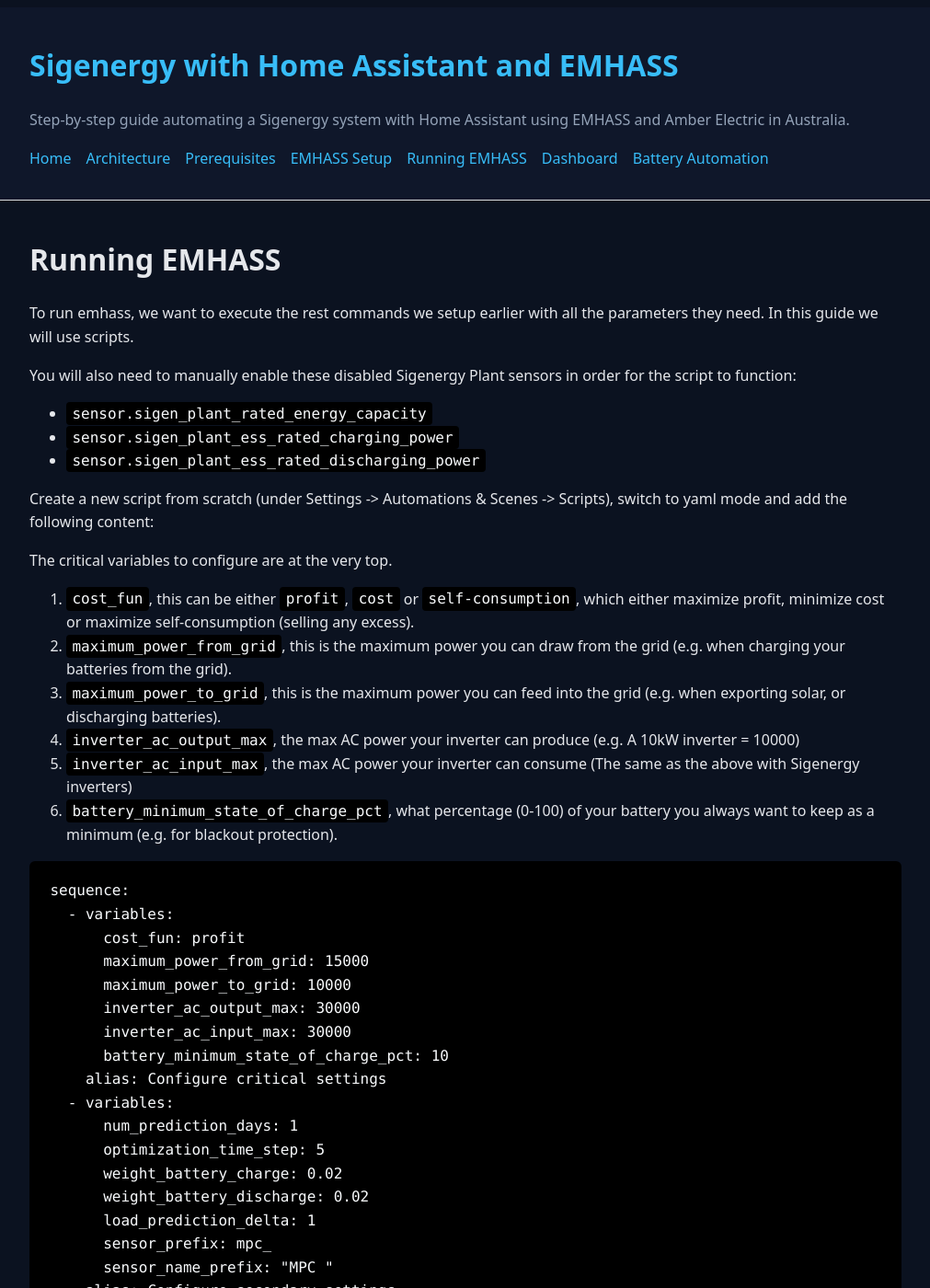
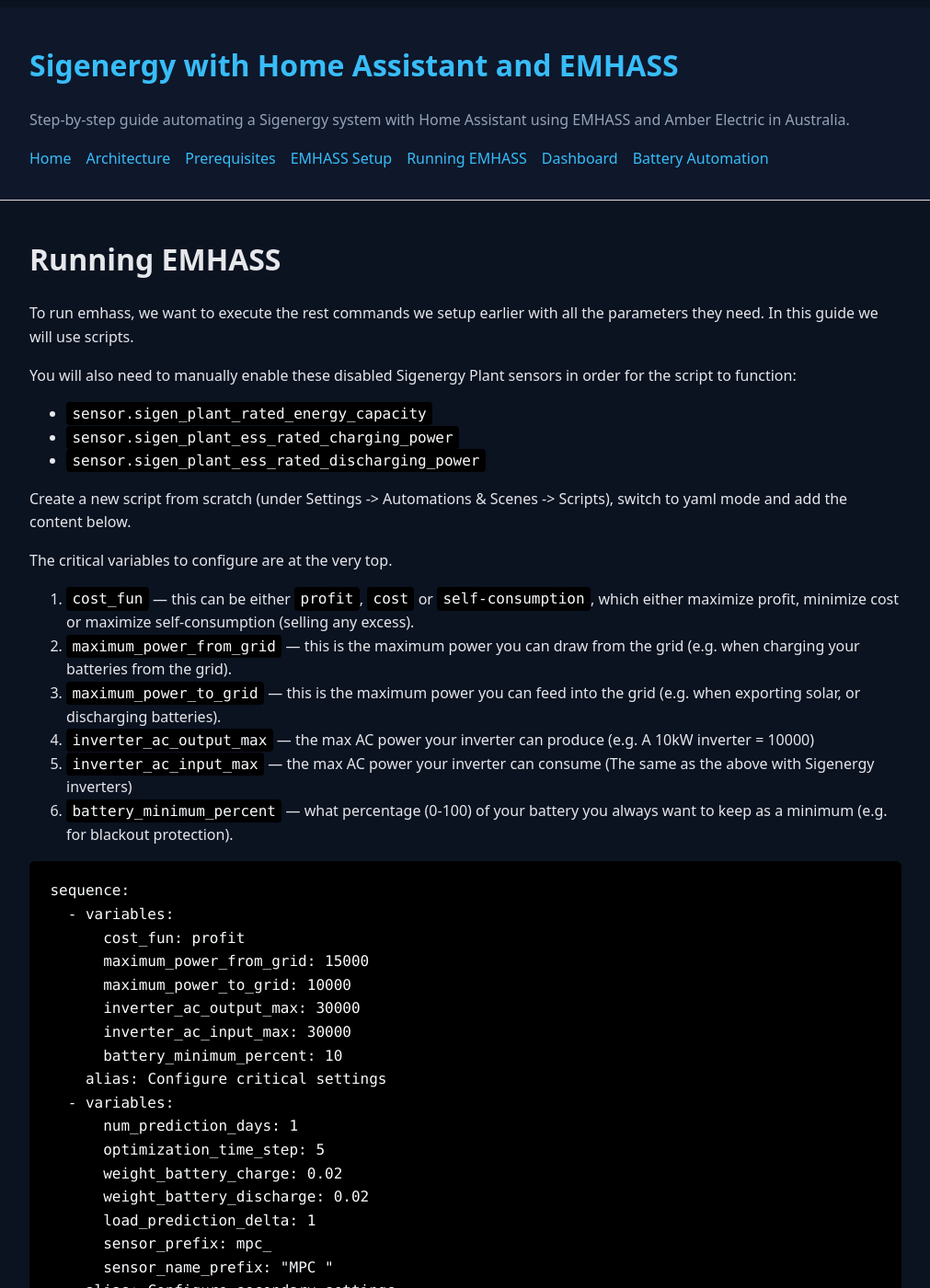
Before and after one commit to AnnableLab/annablelab.github.io, a Jekyll site: the page built from pages/emhass.md, in a window 1280 px wide and 1400 px high. Shown: the whole window at 92% size, without its empty margins (134-1145 px from the left). Built offline with Jekyll 4.4.1, drawn with Linux system fonts in a browser that asks for light colours; some of the changed text lies outside the part shown.

Commit message:
Minor content improvements

````diff
--- a/pages/emhass.md
+++ b/pages/emhass.md
@@ -13,16 +13,16 @@
 - `sensor.sigen_plant_ess_rated_charging_power`
 - `sensor.sigen_plant_ess_rated_discharging_power`
 
-Create a new script from scratch (under Settings -> Automations & Scenes -> Scripts), switch to yaml mode and add the following content:
+Create a new script from scratch (under Settings -> Automations & Scenes -> Scripts), switch to yaml mode and add the content below.
 
 The critical variables to configure are at the very top.
 
-1. `cost_fun`, this can be either `profit`, `cost` or `self-consumption`, which either maximize profit, minimize cost or maximize self-consumption (selling any excess).
-2. `maximum_power_from_grid`, this is the maximum power you can draw from the grid (e.g. when charging your batteries from the grid).
-3. `maximum_power_to_grid`, this is the maximum power you can feed into the grid (e.g. when exporting solar, or discharging batteries).
-4. `inverter_ac_output_max`, the max AC power your inverter can produce (e.g. A 10kW inverter = 10000)
-5. `inverter_ac_input_max`, the max AC power your inverter can consume (The same as the above with Sigenergy inverters)
-6. `battery_minimum_state_of_charge_pct`, what percentage (0-100) of your battery you always want to keep as a minimum (e.g. for blackout protection).
+1. `cost_fun` — this can be either `profit`, `cost` or `self-consumption`, which either maximize profit, minimize cost or maximize self-consumption (selling any excess).
+2. `maximum_power_from_grid` — this is the maximum power you can draw from the grid (e.g. when charging your batteries from the grid).
+3. `maximum_power_to_grid` — this is the maximum power you can feed into the grid (e.g. when exporting solar, or discharging batteries).
+4. `inverter_ac_output_max` — the max AC power your inverter can produce (e.g. A 10kW inverter = 10000)
+5. `inverter_ac_input_max` — the max AC power your inverter can consume (The same as the above with Sigenergy inverters)
+6. `battery_minimum_percent` — what percentage (0-100) of your battery you always want to keep as a minimum (e.g. for blackout protection).
 
 ```yaml
 {% raw %}sequence:
@@ -32,7 +32,7 @@
       maximum_power_to_grid: 10000
       inverter_ac_output_max: 30000
       inverter_ac_input_max: 30000
-      battery_minimum_state_of_charge_pct: 10
+      battery_minimum_percent: 10
     alias: Configure critical settings
   - variables:
       num_prediction_days: 1
@@ -79,7 +79,7 @@
   - variables:
       num_forecasts: "{{ (60 / optimization_time_step * 24 * num_prediction_days) | int }}"
       soc_init: "{{ (states(sensors.battery_soc) | float(0) / 100) | round(3) }}"
-      soc_final: "{{ battery_minimum_state_of_charge_pct / 100 }}"
+      soc_final: "{{ battery_minimum_percent / 100 }}"
       load_history: |-
         {% set ns = namespace(
           input=history.statistics[sensors.consumed_power],
@@ -131,8 +131,8 @@
         {% set ns = namespace(
           input=(state_attr(sensors.solar.day1, 'detailedForecast') | list
             + state_attr(sensors.solar.day2, 'detailedForecast') | list)
-            | selectattr('period_start','>', now())
-            | selectattr('period_start','<=', now() + timedelta(days=num_prediction_days)),
+            | selectattr('period_start', '>', now())
+            | selectattr('period_start', '<=', now() + timedelta(days=num_prediction_days)),
           output={
             now().isoformat(): (states(sensors.pv_power) | float(0) * 1000) | round
           }
@@ -159,7 +159,7 @@
         pv_power_forecast: "{{ pv_power }}"
         weight_battery_charge: "{{ weight_battery_charge }}"
         weight_battery_discharge: "{{ weight_battery_discharge }}"
-        battery_minimum_state_of_charge: "{{ battery_minimum_state_of_charge_pct / 100 }}"
+        battery_minimum_state_of_charge: "{{ battery_minimum_percent / 100 }}"
         battery_nominal_energy_capacity: "{{ battery_nominal_energy_capacity }}"
         battery_charge_power_max: "{{ battery_charge_power_max }}"
         battery_discharge_power_max: "{{ battery_discharge_power_max }}"
````
Also changed, not shown: other parts of pages/emhass.md (+2 -2 lines).
